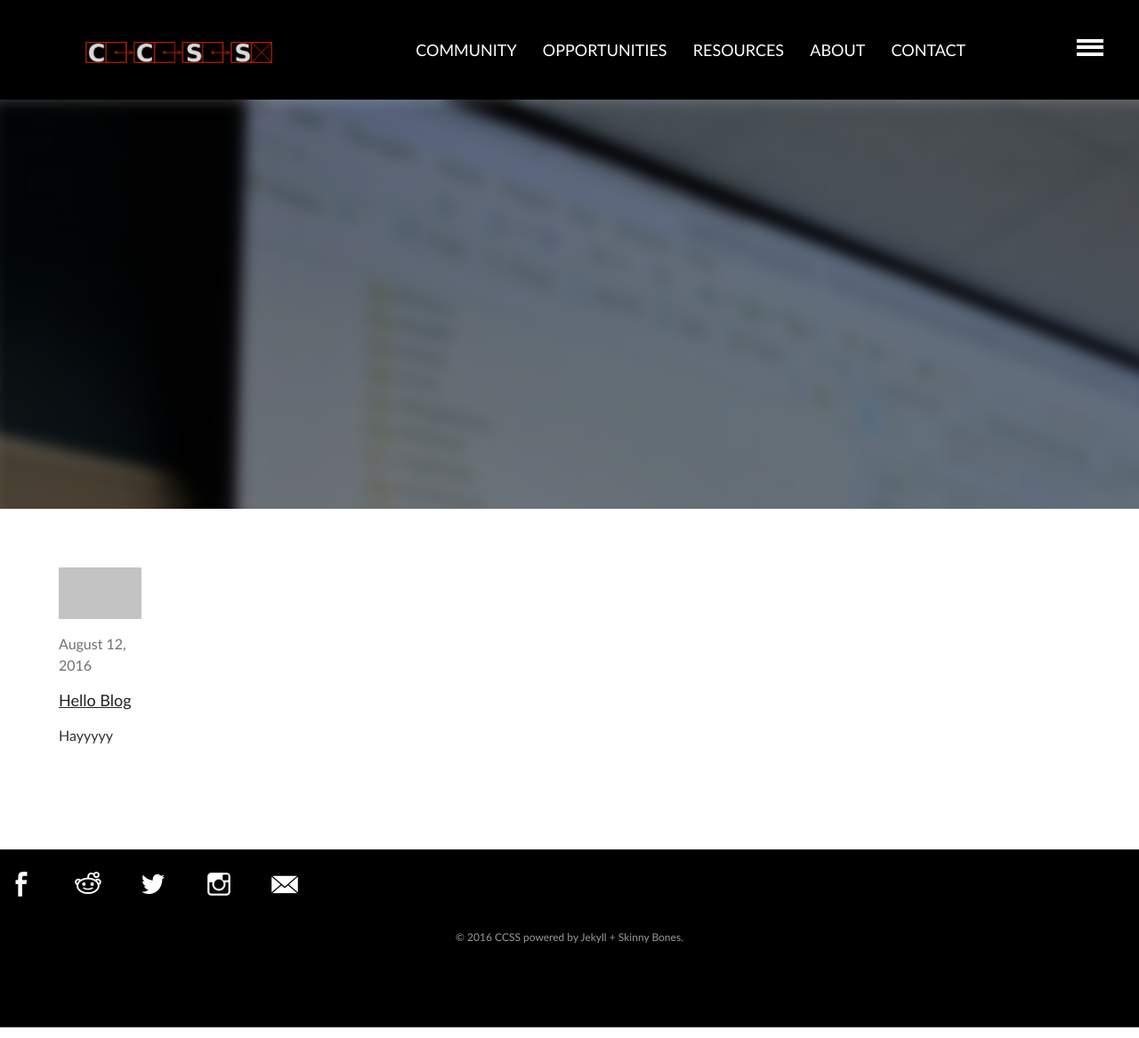
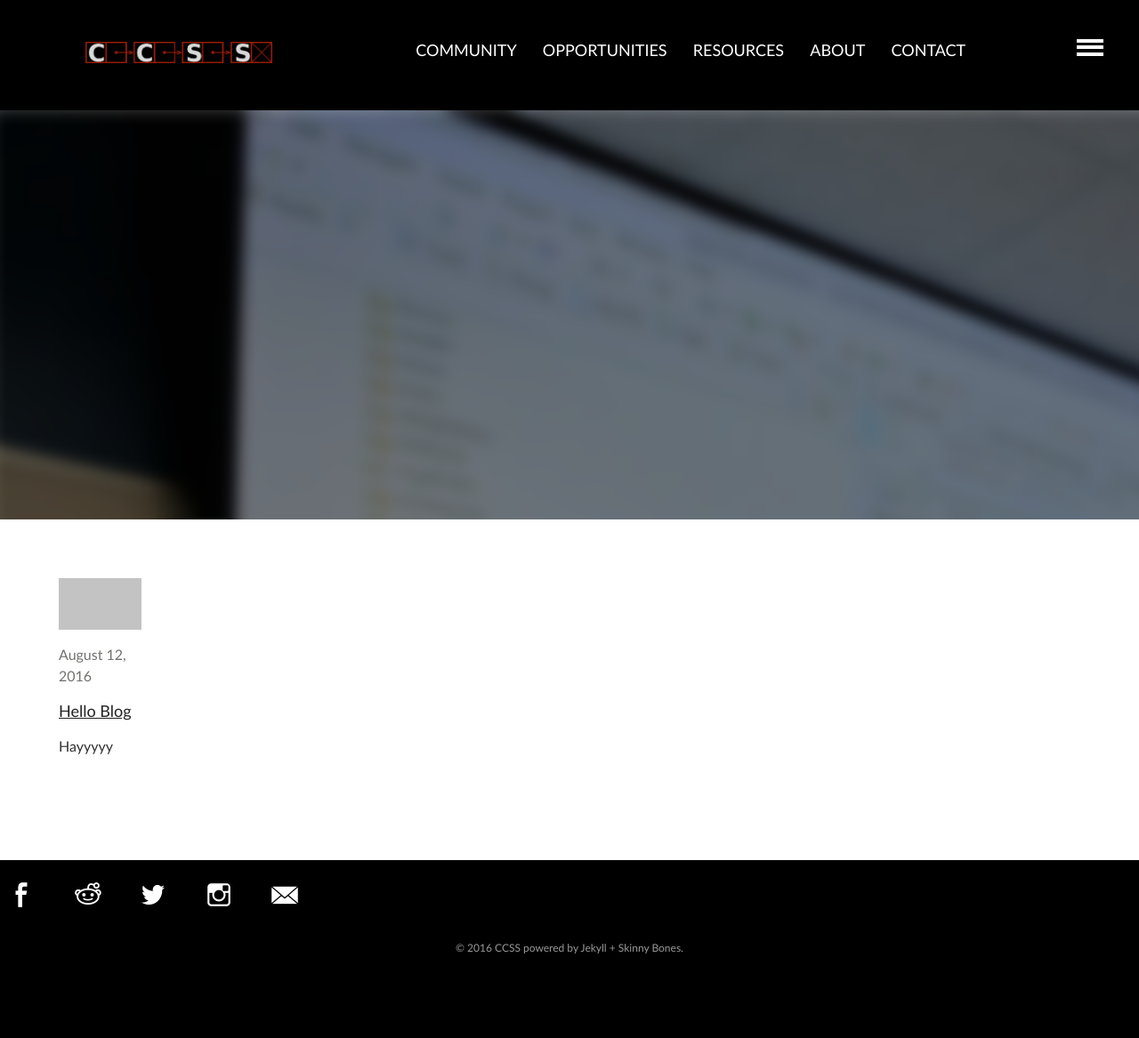
Before and after one commit to brittnylapierre/ccss_web, a Jekyll site: the page built from index.md, in a window 1280 px wide. Shown: the whole page at 89% size. Built offline with Jekyll 4.4.1, drawn with Linux system fonts in a browser that asks for light colours.

Commit message:
Updated _layout.scss

```diff
--- a/_sass/_layout.scss
+++ b/_sass/_layout.scss
@@ -113,6 +113,7 @@
 			line-height: .5 * $masthead-height; // half the height to center vertically
 			color: white;
 			text-transform: uppercase;
+            margin-bottom: (.25 * $masthead-height);
 		}
         a:hover {
 			border-bottom: 1px solid white;
```
